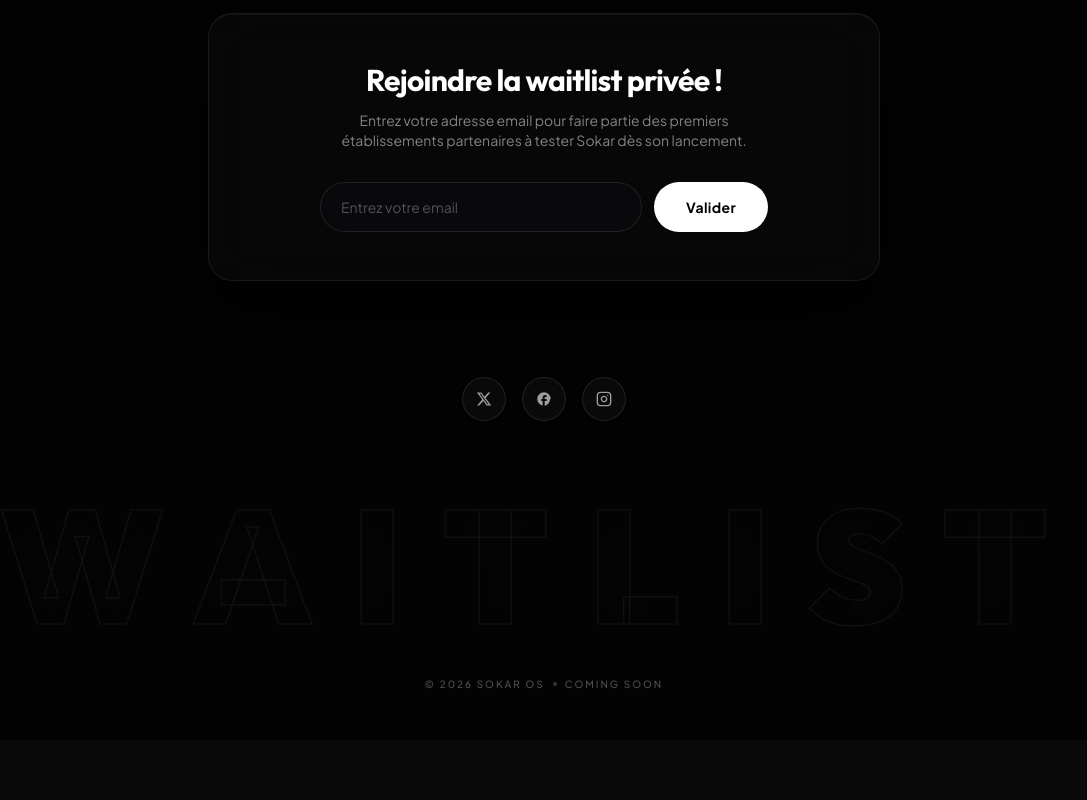
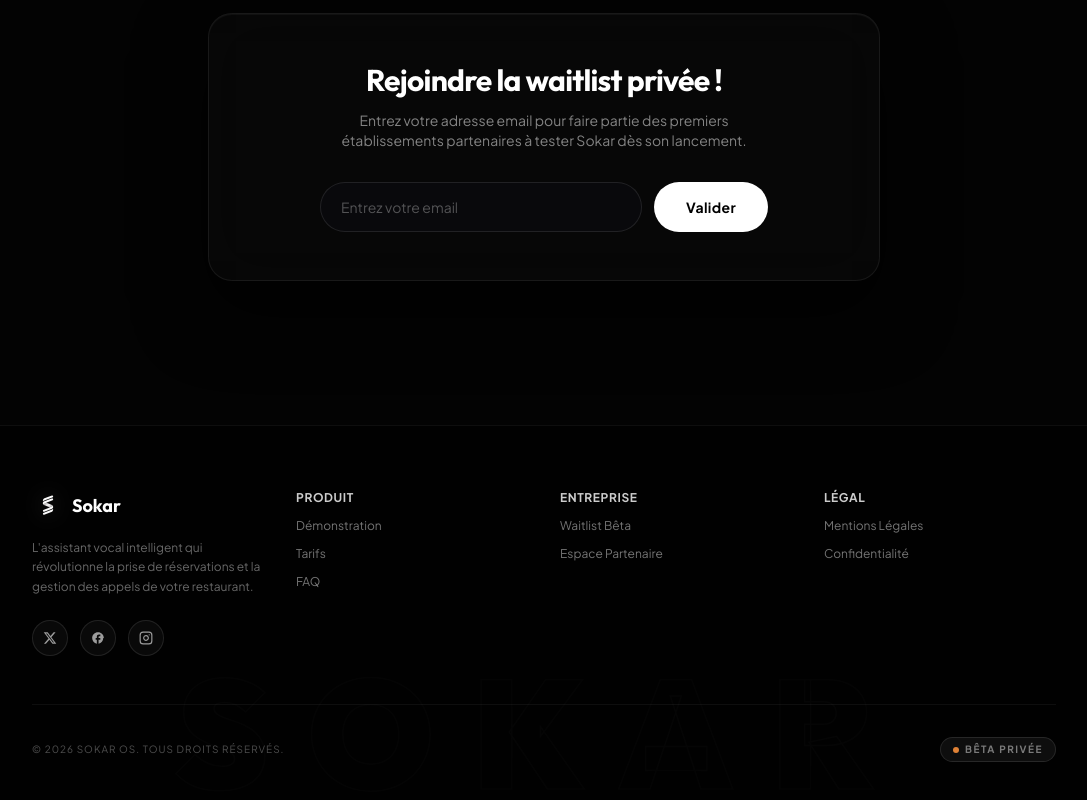
Before and after one commit to Sshindraa/Sokar, a Next.js app in the folder apps/dashboard/: page / in a window 1280 px wide. Shown: the part 3252-4052 px from the top of the page, without its empty margins (96-1183 px from the left). Before the commit the page ends 3992 px from the top, so only its background shows below. Built offline with nearby package versions, Linux system fonts and the light colour scheme; no server answers.

Commit message:
feat: upgrade landing page footer to premium SaaS sitemap

```diff
--- a/apps/dashboard/src/app/page.tsx
+++ b/apps/dashboard/src/app/page.tsx
@@ -639,28 +639,46 @@
             )}
           </div>
         </section>
+      </main>
 
-        {/* Social Icons row */}
-        <div className="flex items-center gap-4 mt-8 mb-16">
+      {/* Footer Area */}
+      <footer className="relative z-10 w-full border-t border-white/5 bg-black/40 backdrop-blur-md pt-16 pb-12 mt-20 px-6 flex flex-col items-center">
+        {/* Massive outline background text (SOKAR) */}
+        <div className="absolute inset-x-0 bottom-0 overflow-hidden pointer-events-none select-none flex justify-center -z-10 opacity-30">
+          <span className="stroke-text font-black text-[12vw] tracking-[0.1em] uppercase leading-none select-none">
+            SOKAR
+          </span>
+        </div>
+
+        <div className="w-full max-w-5xl grid grid-cols-1 md:grid-cols-4 gap-8 mb-12">
+          {/* Brand Info */}
+          <div className="flex flex-col gap-4">
+            <Link href="/" className="flex items-center gap-2">
+              <img src="/logo-nav.png" alt="Sokar" className="h-8 w-8 filter drop-shadow-[0_0_10px_rgba(255,255,255,0.15)]" />
+              <span className="text-lg font-bold text-white font-display">Sokar</span>
+            </Link>
+            <p className="text-xs text-white/40 leading-relaxed font-sans max-w-xs">
+              L&apos;assistant vocal intelligent qui révolutionne la prise de réservations et la gestion des appels de votre restaurant.
+            </p>
+            {/* Social Icons inside Brand column */}
+            <div className="flex items-center gap-3 mt-2">
               {[
                 {
                   label: "Twitter",
-              path: "M18.244 2.25h3.308l-7.227 8.26 8.502 11.24H16.17l-5.214-6.817L4.99 21.75H1.68l7.73-8.835L1.254 2.25H8.08l4.713 6.231zm-1.161 17.52h1.833L7.084 4.126H5.117z",
-              isSvgStroke: false
+                  path: "M18.244 2.25h3.308l-7.227 8.26 8.502 11.24H16.17l-5.214-6.817L4.99 21.75H1.68l7.73-8.835L1.254 2.25H8.08l4.713 6.231zm-1.161 17.52h1.833L7.084 4.126H5.117z"
                 },
                 {
                   label: "Facebook",
-              path: "M22 12c0-5.52-4.48-10-10-10S2 6.48 2 12c0 4.84 3.44 8.87 8 9.8V15H8v-3h2V9.5C10 7.57 11.57 6 13.5 6H16v3h-2c-.55 0-1 .45-1 1v2h3v3h-3v6.95c4.56-.93 8-4.96 8-9.75z",
-              isSvgStroke: false
+                  path: "M22 12c0-5.52-4.48-10-10-10S2 6.48 2 12c0 4.84 3.44 8.87 8 9.8V15H8v-3h2V9.5C10 7.57 11.57 6 13.5 6H16v3h-2c-.55 0-1 .45-1 1v2h3v3h-3v6.95c4.56-.93 8-4.96 8-9.75z"
                 }
               ].map((soc, idx) => (
                 <Link
                   key={idx}
                   href="#"
                   aria-label={soc.label}
-              className="h-11 w-11 rounded-full border border-white/10 bg-white/[0.03] flex items-center justify-center text-white/60 transition-all duration-300 hover:text-white hover:bg-white/[0.08] hover:border-white/20 active:scale-95 shadow-md shadow-black/10"
+                  className="h-9 w-9 rounded-full border border-white/10 bg-white/[0.03] flex items-center justify-center text-white/60 transition-all duration-300 hover:text-white hover:bg-white/[0.08] hover:border-white/20 active:scale-95 shadow-md shadow-black/10"
                 >
-              <svg className="h-4 w-4 fill-current" viewBox="0 0 24 24">
+                  <svg className="h-3.5 w-3.5 fill-current" viewBox="0 0 24 24">
                     <path d={soc.path} />
                   </svg>
                 </Link>
@@ -668,26 +686,63 @@
               <Link
                 href="#"
                 aria-label="Instagram"
-            className="h-11 w-11 rounded-full border border-white/10 bg-white/[0.03] flex items-center justify-center text-white/60 transition-all duration-300 hover:text-white hover:bg-white/[0.08] hover:border-white/20 active:scale-95 shadow-md shadow-black/10"
+                className="h-9 w-9 rounded-full border border-white/10 bg-white/[0.03] flex items-center justify-center text-white/60 transition-all duration-300 hover:text-white hover:bg-white/[0.08] hover:border-white/20 active:scale-95 shadow-md shadow-black/10"
               >
-            <svg className="h-4 w-4 stroke-current fill-none stroke-2" viewBox="0 0 24 24" strokeLinecap="round" strokeLinejoin="round">
+                <svg className="h-3.5 w-3.5 stroke-current fill-none stroke-2" viewBox="0 0 24 24" strokeLinecap="round" strokeLinejoin="round">
                   <rect x="2" y="2" width="20" height="20" rx="5" ry="5" />
                   <path d="M16 11.37A4 4 0 1 1 12.63 8 4 4 0 0 1 16 11.37z" />
                   <line x1="17.5" y1="6.5" x2="17.51" y2="6.5" />
                 </svg>
               </Link>
             </div>
-      </main>
+          </div>
 
-      {/* Footer Area with Massive outline text (Waitlist) */}
-      <footer className="relative z-10 w-full flex flex-col items-center pointer-events-none pb-12">
-        <span className="stroke-text font-black text-7xl md:text-[10rem] select-none leading-none select-none uppercase">
-          Waitlist
-        </span>
-        <div className="mt-8 text-[10px] tracking-[0.2em] font-medium uppercase text-white/30 flex items-center gap-2 font-sans">
-          <span>&copy; {new Date().getFullYear()} Sokar OS</span>
-          <span className="h-1 w-1 rounded-full bg-white/20" />
-          <span>Coming Soon</span>
+          {/* Links Column 1: Produit */}
+          <div className="flex flex-col gap-3">
+            <h4 className="text-xs font-bold uppercase tracking-wider text-white/80 font-sans">Produit</h4>
+            <a href="#demo" className="text-xs text-white/45 hover:text-white transition-colors duration-200 font-sans">
+              Démonstration
+            </a>
+            <a href="#tarifs" className="text-xs text-white/45 hover:text-white transition-colors duration-200 font-sans">
+              Tarifs
+            </a>
+            <a href="#faq" className="text-xs text-white/45 hover:text-white transition-colors duration-200 font-sans">
+              FAQ
+            </a>
+          </div>
+
+          {/* Links Column 2: Entreprise */}
+          <div className="flex flex-col gap-3">
+            <h4 className="text-xs font-bold uppercase tracking-wider text-white/80 font-sans">Entreprise</h4>
+            <a href="#waitlist" className="text-xs text-white/45 hover:text-white transition-colors duration-200 font-sans">
+              Waitlist Bêta
+            </a>
+            <Link href="/login" className="text-xs text-white/45 hover:text-white transition-colors duration-200 font-sans">
+              Espace Partenaire
+            </Link>
+          </div>
+
+          {/* Links Column 3: Légal */}
+          <div className="flex flex-col gap-3">
+            <h4 className="text-xs font-bold uppercase tracking-wider text-white/80 font-sans">Légal</h4>
+            <a href="#" className="text-xs text-white/45 hover:text-white transition-colors duration-200 font-sans">
+              Mentions Légales
+            </a>
+            <a href="#" className="text-xs text-white/45 hover:text-white transition-colors duration-200 font-sans">
+              Confidentialité
+            </a>
+          </div>
+        </div>
+
+        {/* Bottom border and copyright */}
+        <div className="w-full max-w-5xl border-t border-white/5 pt-8 flex flex-col sm:flex-row items-center justify-between gap-4">
+          <p className="text-[10px] tracking-[0.1em] uppercase text-white/30 font-sans">
+            &copy; {new Date().getFullYear()} SOKAR OS. TOUS DROITS RÉSERVÉS.
+          </p>
+          <div className="flex items-center gap-1.5 text-[10px] tracking-[0.15em] uppercase text-white/45 bg-white/5 border border-white/10 px-3 py-1 rounded-full font-bold">
+            <span className="h-1.5 w-1.5 rounded-full bg-orange-400 animate-pulse" />
+            Bêta Privée
+          </div>
         </div>
       </footer>
     </div>
```
Lines whose indentation alone changed are shown as unchanged.
